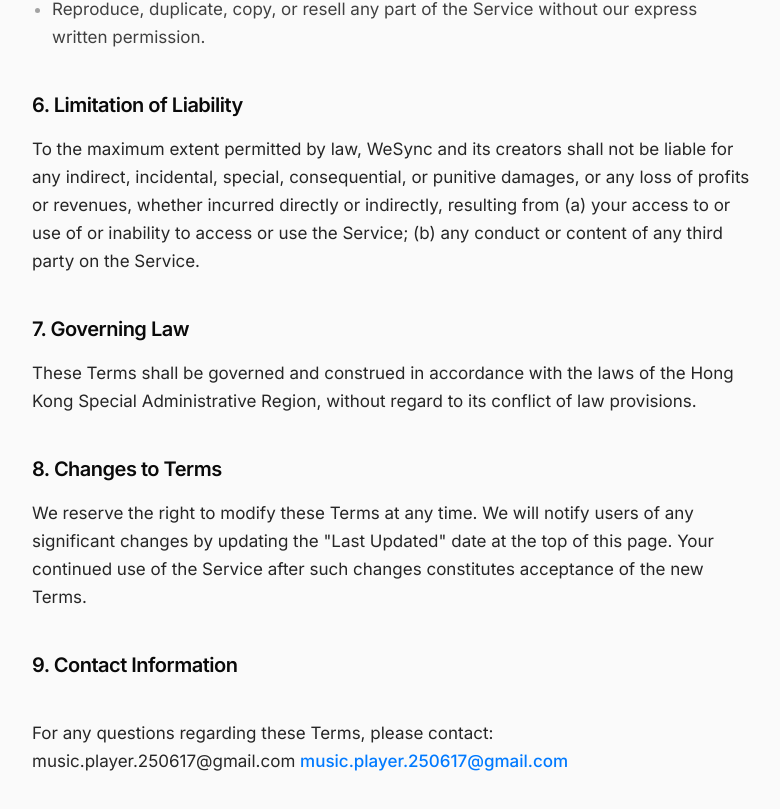
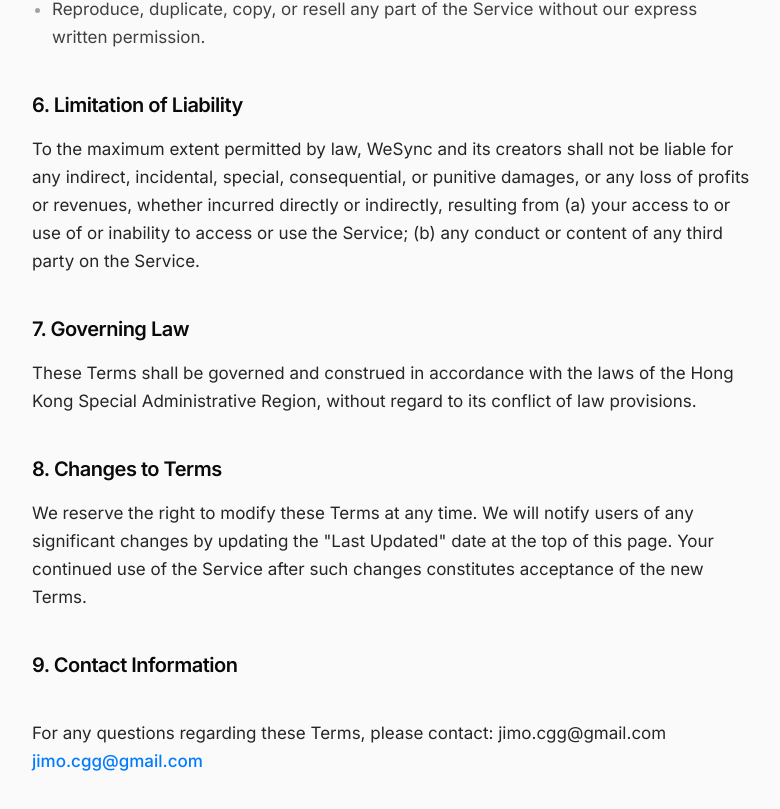
Before and after one commit to dias-smith-rock/wefamily, a Next.js app: page /en/terms in a window 1280 px wide. Shown: the part 1590-2399 px from the top of the page, without its empty margins (248-1028 px from the left). Built offline with nearby package versions, Linux system fonts and the light colour scheme.

Commit message:
Change email

```diff
--- a/app/[locale]/privacy/page.tsx
+++ b/app/[locale]/privacy/page.tsx
@@ -5,9 +5,7 @@
 import { getDictionary } from "@/lib/i18n/get-dictionary";
 import { isLocale, type Locale } from "@/lib/i18n/config";
 import { ProductLogo } from "@/lib/i18n/product-brand";
-import { PRODUCT_NAME_EN } from "@/lib/site-urls";
-
-const SUPPORT_EMAIL = "music.player.250617@gmail.com";
+import { CONTACT_EMAIL, PRODUCT_NAME_EN } from "@/lib/site-urls";
 const LAST_UPDATED = "June 1, 2026";
 
 type PrivacyPageProps = {
@@ -60,7 +58,7 @@
             intro={dict.legal.privacy.intro}
             sections={dict.legal.privacy.sections}
             contactLead={dict.legal.privacy.contactLead}
-            supportEmail={SUPPORT_EMAIL}
+            supportEmail={CONTACT_EMAIL}
           />
         </div>
       </article>
--- a/app/[locale]/terms/page.tsx
+++ b/app/[locale]/terms/page.tsx
@@ -5,9 +5,7 @@
 import { getDictionary } from "@/lib/i18n/get-dictionary";
 import { isLocale, type Locale } from "@/lib/i18n/config";
 import { ProductLogo } from "@/lib/i18n/product-brand";
-import { PRODUCT_NAME_EN } from "@/lib/site-urls";
-
-const SUPPORT_EMAIL = "music.player.250617@gmail.com";
+import { CONTACT_EMAIL, PRODUCT_NAME_EN } from "@/lib/site-urls";
 const LAST_UPDATED = "June 1, 2026";
 
 type TermsPageProps = {
@@ -60,7 +58,7 @@
             intro={dict.legal.terms.intro}
             sections={dict.legal.terms.sections}
             contactLead={dict.legal.terms.contactLead}
-            supportEmail={SUPPORT_EMAIL}
+            supportEmail={CONTACT_EMAIL}
           />
         </div>
       </article>
--- a/lib/i18n/overlays/ar.json
+++ b/lib/i18n/overlays/ar.json
@@ -280,7 +280,7 @@
           "paragraphs": []
         }
       ],
-      "contactLead": "If you have any questions about this Privacy Policy, please contact us at: music.player.250617@gmail.com"
+      "contactLead": "If you have any questions about this Privacy Policy, please contact us at: jimo.cgg@gmail.com"
     },
     "terms": {
       "intro": "These Terms of Service (\"Terms\") govern your access to and use of the WeSync website and mobile application. By using our service, you agree to be bound by these Terms.",
@@ -400,7 +400,7 @@
           "paragraphs": []
         }
       ],
-      "contactLead": "For any questions regarding these Terms, please contact: music.player.250617@gmail.com"
+      "contactLead": "For any questions regarding these Terms, please contact: jimo.cgg@gmail.com"
     }
   }
 }
--- a/lib/i18n/overlays/en.json
+++ b/lib/i18n/overlays/en.json
@@ -280,7 +280,7 @@
           "paragraphs": []
         }
       ],
-      "contactLead": "If you have any questions about this Privacy Policy, please contact us at: music.player.250617@gmail.com"
+      "contactLead": "If you have any questions about this Privacy Policy, please contact us at: jimo.cgg@gmail.com"
     },
     "terms": {
       "intro": "These Terms of Service (\"Terms\") govern your access to and use of the WeSync website and mobile application. By using our service, you agree to be bound by these Terms.",
@@ -400,7 +400,7 @@
           "paragraphs": []
         }
       ],
-      "contactLead": "For any questions regarding these Terms, please contact: music.player.250617@gmail.com"
+      "contactLead": "For any questions regarding these Terms, please contact: jimo.cgg@gmail.com"
     }
   }
 }
--- a/lib/i18n/overlays/es.json
+++ b/lib/i18n/overlays/es.json
@@ -280,7 +280,7 @@
           "paragraphs": []
         }
       ],
-      "contactLead": "If you have any questions about this Privacy Policy, please contact us at: music.player.250617@gmail.com"
+      "contactLead": "If you have any questions about this Privacy Policy, please contact us at: jimo.cgg@gmail.com"
     },
     "terms": {
       "intro": "These Terms of Service (\"Terms\") govern your access to and use of the WeSync website and mobile application. By using our service, you agree to be bound by these Terms.",
@@ -400,7 +400,7 @@
           "paragraphs": []
         }
       ],
-      "contactLead": "For any questions regarding these Terms, please contact: music.player.250617@gmail.com"
+      "contactLead": "For any questions regarding these Terms, please contact: jimo.cgg@gmail.com"
     }
   }
 }
--- a/lib/i18n/overlays/fr.json
+++ b/lib/i18n/overlays/fr.json
@@ -280,7 +280,7 @@
           "paragraphs": []
         }
       ],
-      "contactLead": "Pour toute question sur cette politique : music.player.250617@gmail.com"
+      "contactLead": "Pour toute question sur cette politique : jimo.cgg@gmail.com"
     },
     "terms": {
       "intro": "Les présentes conditions (« Conditions ») régissent votre accès et votre utilisation du site et de l'application WeSync. En utilisant le service, vous acceptez ces Conditions.",
@@ -400,7 +400,7 @@
           "paragraphs": []
         }
       ],
-      "contactLead": "Questions sur ces Conditions : music.player.250617@gmail.com"
+      "contactLead": "Questions sur ces Conditions : jimo.cgg@gmail.com"
     }
   }
 }
--- a/lib/i18n/overlays/hi.json
+++ b/lib/i18n/overlays/hi.json
@@ -280,7 +280,7 @@
           "paragraphs": []
         }
       ],
-      "contactLead": "If you have any questions about this Privacy Policy, please contact us at: music.player.250617@gmail.com"
+      "contactLead": "If you have any questions about this Privacy Policy, please contact us at: jimo.cgg@gmail.com"
     },
     "terms": {
       "intro": "These Terms of Service (\"Terms\") govern your access to and use of the WeSync website and mobile application. By using our service, you agree to be bound by these Terms.",
@@ -400,7 +400,7 @@
           "paragraphs": []
         }
       ],
-      "contactLead": "For any questions regarding these Terms, please contact: music.player.250617@gmail.com"
+      "contactLead": "For any questions regarding these Terms, please contact: jimo.cgg@gmail.com"
     }
   }
 }
--- a/lib/i18n/overlays/pt.json
+++ b/lib/i18n/overlays/pt.json
@@ -280,7 +280,7 @@
           "paragraphs": []
         }
       ],
-      "contactLead": "If you have any questions about this Privacy Policy, please contact us at: music.player.250617@gmail.com"
+      "contactLead": "If you have any questions about this Privacy Policy, please contact us at: jimo.cgg@gmail.com"
     },
     "terms": {
       "intro": "These Terms of Service (\"Terms\") govern your access to and use of the WeSync website and mobile application. By using our service, you agree to be bound by these Terms.",
@@ -400,7 +400,7 @@
           "paragraphs": []
         }
       ],
-      "contactLead": "For any questions regarding these Terms, please contact: music.player.250617@gmail.com"
+      "contactLead": "For any questions regarding these Terms, please contact: jimo.cgg@gmail.com"
     }
   }
 }
--- a/lib/i18n/overlays/ta.json
+++ b/lib/i18n/overlays/ta.json
@@ -280,7 +280,7 @@
           "paragraphs": []
         }
       ],
-      "contactLead": "If you have any questions about this Privacy Policy, please contact us at: music.player.250617@gmail.com"
+      "contactLead": "If you have any questions about this Privacy Policy, please contact us at: jimo.cgg@gmail.com"
     },
     "terms": {
       "intro": "These Terms of Service (\"Terms\") govern your access to and use of the WeSync website and mobile application. By using our service, you agree to be bound by these Terms.",
@@ -400,7 +400,7 @@
           "paragraphs": []
         }
       ],
-      "contactLead": "For any questions regarding these Terms, please contact: music.player.250617@gmail.com"
+      "contactLead": "For any questions regarding these Terms, please contact: jimo.cgg@gmail.com"
     }
   }
 }
--- a/lib/i18n/overlays/zh-CN.json
+++ b/lib/i18n/overlays/zh-CN.json
@@ -280,7 +280,7 @@
           "paragraphs": []
         }
       ],
-      "contactLead": "如您对本隐私政策有任何疑问，请联系：music.player.250617@gmail.com"
+      "contactLead": "如您对本隐私政策有任何疑问，请联系：jimo.cgg@gmail.com"
     },
     "terms": {
       "intro": "本服务条款（「条款」）管辖您对同圈（WeSync）网站与移动应用的访问与使用。使用我们的服务即表示您同意受本条款约束。",
@@ -400,7 +400,7 @@
           "paragraphs": []
         }
       ],
-      "contactLead": "如对本条款有任何疑问，请联系：music.player.250617@gmail.com"
+      "contactLead": "如对本条款有任何疑问，请联系：jimo.cgg@gmail.com"
     }
   }
 }
--- a/lib/i18n/overlays/zh-TW.json
+++ b/lib/i18n/overlays/zh-TW.json
@@ -280,7 +280,7 @@
           "paragraphs": []
         }
       ],
-      "contactLead": "如您對本隱私權政策有任何疑問，請聯絡：music.player.250617@gmail.com"
+      "contactLead": "如您對本隱私權政策有任何疑問，請聯絡：jimo.cgg@gmail.com"
     },
     "terms": {
       "intro": "本服務條款（「條款」）管轄您對同圈（WeSync）網站與行動應用的存取與使用。使用我們的服務即表示您同意受本條款約束。",
@@ -400,7 +400,7 @@
           "paragraphs": []
         }
       ],
-      "contactLead": "如對本條款有任何疑問，請聯絡：music.player.250617@gmail.com"
+      "contactLead": "如對本條款有任何疑問，請聯絡：jimo.cgg@gmail.com"
     }
   }
 }
--- a/lib/site-urls.ts
+++ b/lib/site-urls.ts
@@ -3,7 +3,7 @@
 
 export const WEB_CONSOLE_HREF = "https://app.wefamily.ai";
 export const APP_STORE_HREF = "https://apps.apple.com/app/wefamily";
-export const CONTACT_EMAIL = "music.player.250617@gmail.com";
+export const CONTACT_EMAIL = "jimo.cgg@gmail.com";
 
 export const COMPANY_NAME_ZH = "良作國際有限公司";
 export const COMPANY_NAME_EN = "GOODCRAFT INTERNATIONAL LIMITED";
```
